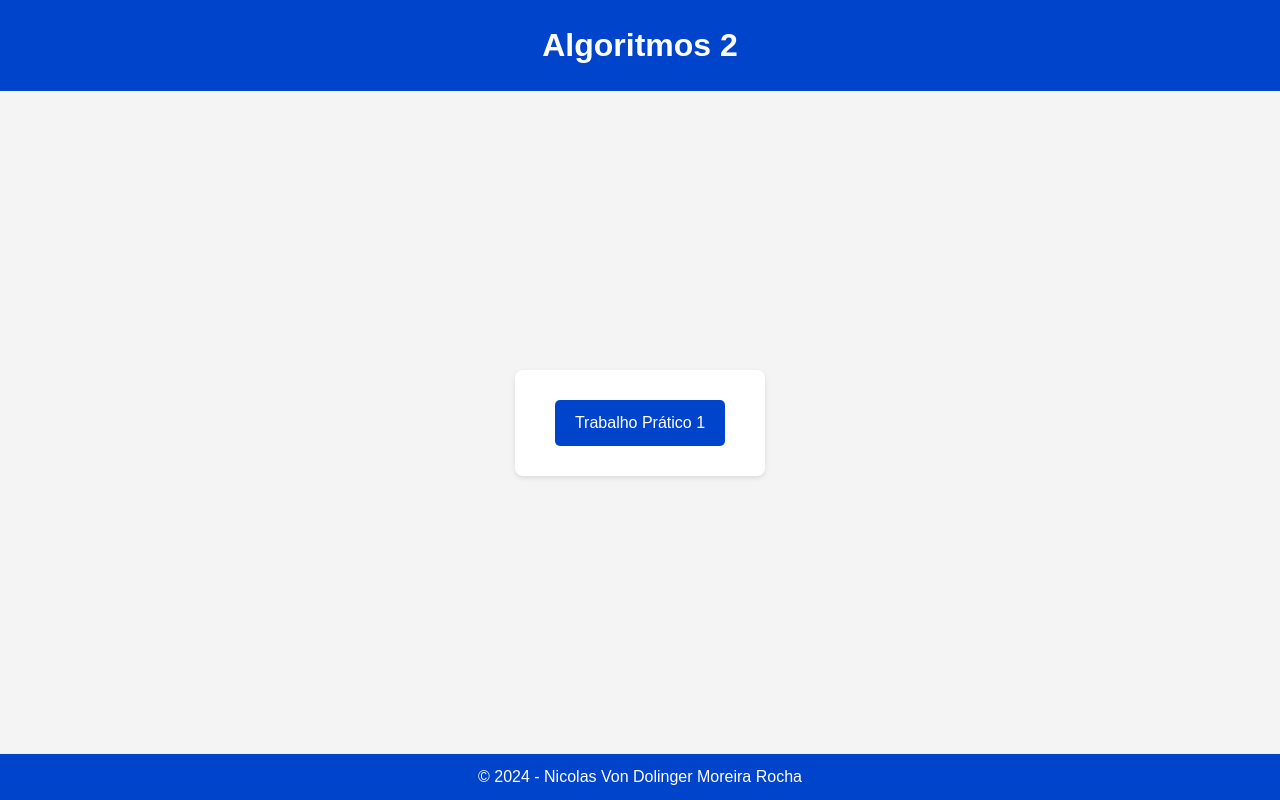
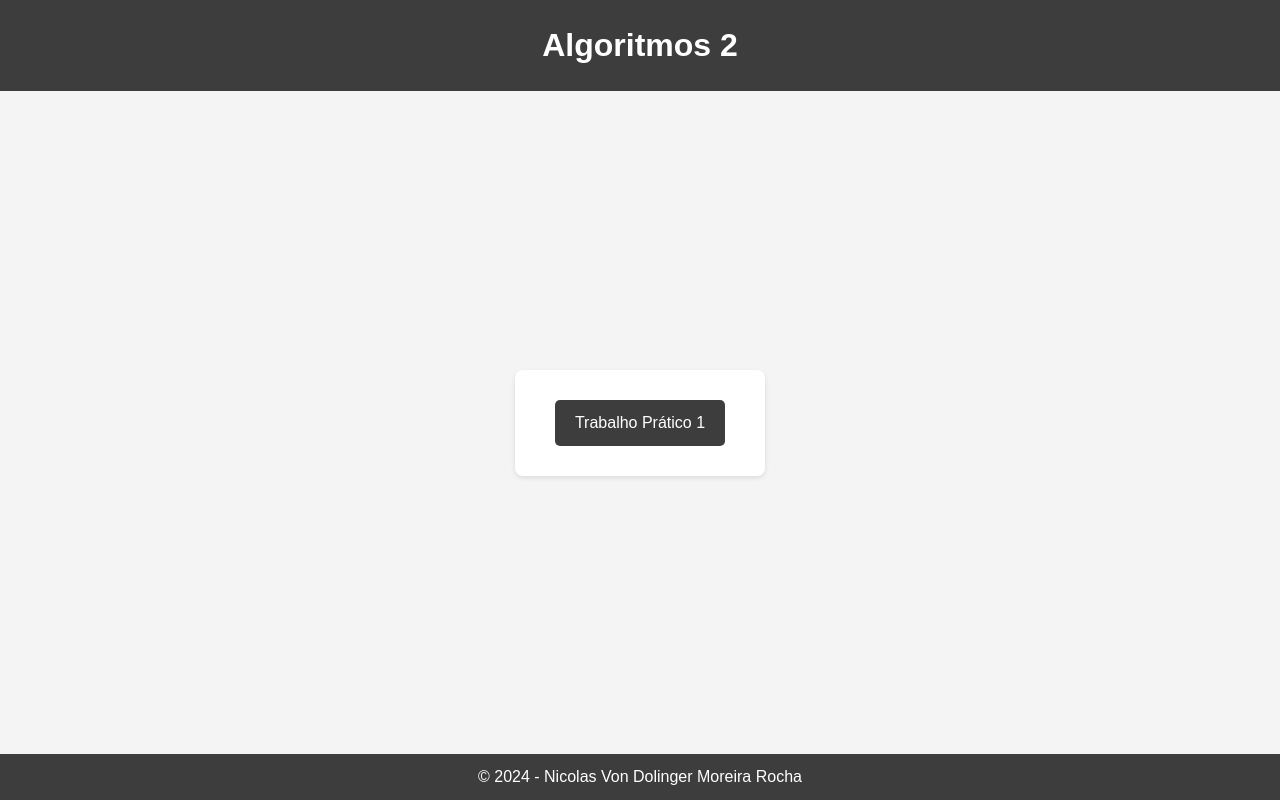
Before and after one commit to nicolasvondolinger/algorithms_2, a plain HTML site: page index.html in a window 1280 px wide. Drawn offline with Linux system fonts and the light colour scheme.

Commit message:
changing color

```diff
--- a/assets/css/style.css
+++ b/assets/css/style.css
@@ -17,7 +17,7 @@ body {
 
 /* Cabeçalho */
 header {
-    background-color: #0044cc;
+    background-color: #3d3d3d;
     color: #fff;
     padding: 20px;
     text-align: center;
@@ -25,7 +25,7 @@ header {
 
 /* Rodapé */
 footer {
-    background-color: #0044cc;
+    background-color: #3d3d3d;
     color: #fff;
     text-align: center;
     padding: 10px 0;
@@ -77,14 +77,14 @@ main {
     display: inline-block;
     text-decoration: none;
     color: #fff;
-    background-color: #0044cc;
+    background-color: #3d3d3d;
     padding: 10px 20px;
     border-radius: 5px;
     transition: background-color 0.3s;
 }
 
 .button-list .btn:hover {
-    background-color: #002a80;
+    background-color: #3d3d3d;
 }
 
 /* Página de relatório */
```
